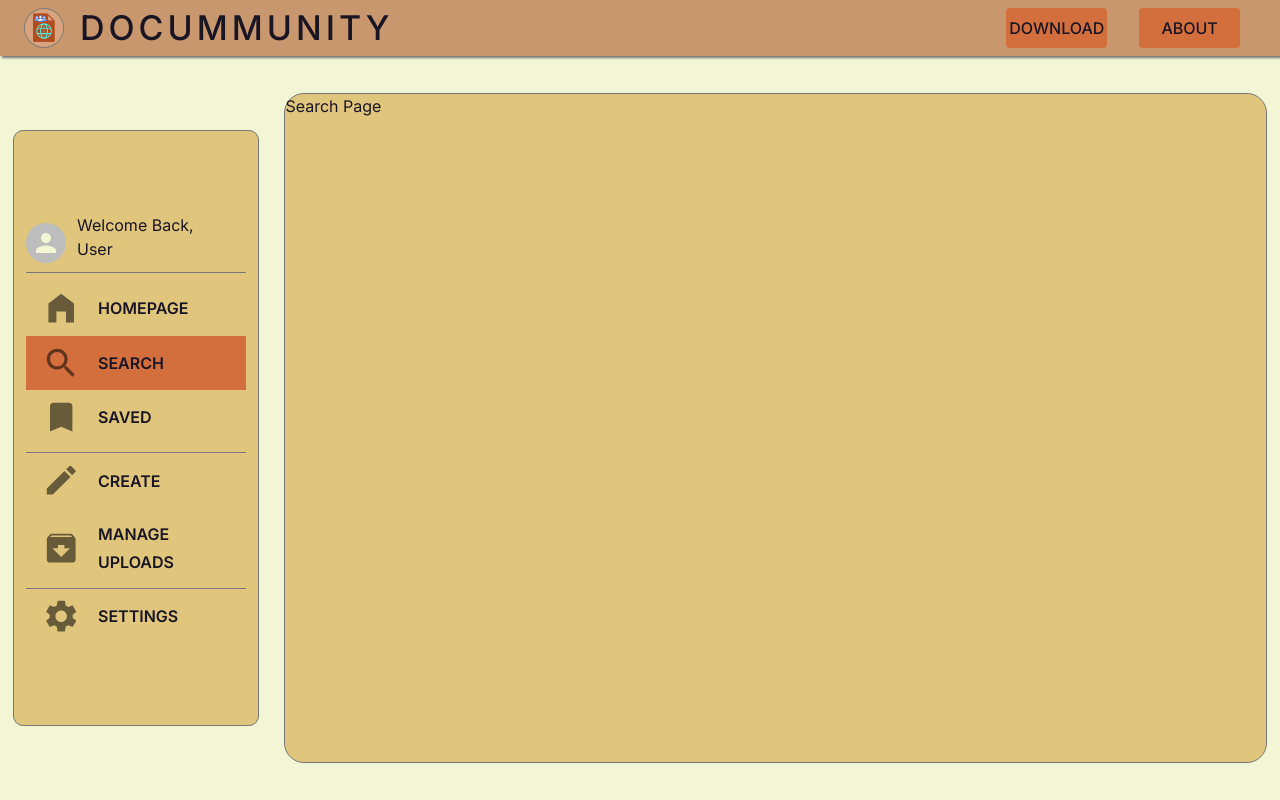
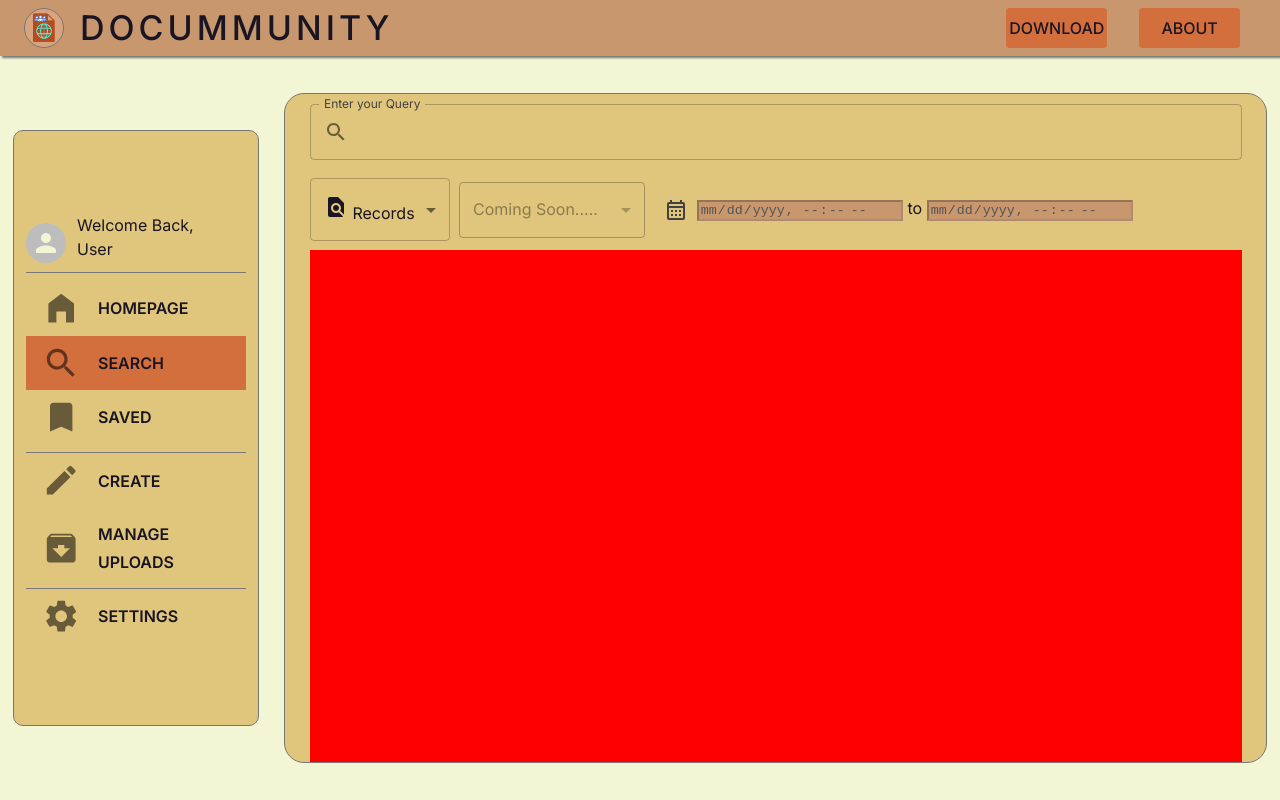
Before and after one commit to AyushGlitchedOut/Docummunity, a React (Vite) app in the folder Frontend/: page /home/search in a window 1280 px wide. Built offline with nearby package versions, Linux system fonts and the light colour scheme; no server answers; sample sign-in values are in the browser's storage.

Commit message:
Progress is slow but it will definitely happen. Built the basic UI for the search Page

```diff
--- a/Frontend/src/Pages/user/SearchPage.tsx
+++ b/Frontend/src/Pages/user/SearchPage.tsx
@@ -1,9 +1,159 @@
-import { Box } from "@mui/material";
+import {
+  CalendarMonth,
+  CalendarMonthOutlined,
+  FindInPage,
+  PersonSearch,
+  Search,
+} from "@mui/icons-material";
+import {
+  Box,
+  InputAdornment,
+  MenuItem,
+  Select,
+  TextField,
+  Checkbox,
+  useTheme,
+} from "@mui/material";
+import { useState } from "react";
 
 function SearchPage() {
+  const [typeofResults, setTypeofResults] = useState<string>("records");
+  const [searchTags, setsearchTags] = useState<string[]>(["Coming Soon....."]);
+  const [useDateTimeFilter, setUseDateTimeFilter] = useState<boolean>(false);
+  const [dateFilterStart, setDateFilterStart] = useState<number>();
+  const [dateFilterEnd, setDateFilterEnd] = useState<number>();
+  const theme = useTheme();
+
   return (
-    <Box sx={{ height: "100%", width: "100%", borderRadius: "20px" }}>
-      Search Page
+    <Box
+      sx={{
+        height: "100%",
+        width: "100%",
+        borderRadius: "20px",
+        display: "flex",
+        alignItems: "center",
+        justifyContent: "start",
+        flexDirection: "column",
+      }}
+    >
+      <Box
+        sx={{
+          width: "95%",
+          display: "flex",
+          alignItems: "center",
+          flexDirection: "column",
+          justifyContent: "space-between",
+        }}
+      >
+        <TextField
+          fullWidth
+          variant="outlined"
+          type="search"
+          label="Enter your Query"
+          slotProps={{
+            input: {
+              startAdornment: (
+                <InputAdornment position="start">
+                  <Search />
+                </InputAdornment>
+              ),
+            },
+          }}
+          sx={{ margin: "1%" }}
+        ></TextField>
+        <Box
+          sx={{
+            margin: "1%",
+            width: "100%",
+            display: "flex",
+            alignItems: "center",
+            flexDirection: "row",
+            justifyContent: "left",
+          }}
+        >
+          <Select
+            value={typeofResults}
+            onChange={(event) => {
+              setTypeofResults(event.target.value);
+            }}
+            sx={{
+              width: "15%",
+            }}
+          >
+            <MenuItem value={"records"}>
+              <FindInPage /> Records
+            </MenuItem>
+            <MenuItem value={"users"}>
+              <PersonSearch /> Users
+            </MenuItem>
+          </Select>
+          <Select
+            value={searchTags}
+            multiple
+            disabled
+            sx={{ width: "20%", marginLeft: "1%" }}
+          >
+            <MenuItem value={"Coming Soon....."}> Coming Soon.....</MenuItem>
+          </Select>
+
+          <Box
+            sx={{
+              marginLeft: "1%",
+              //A webkit property, suppoted everywhere except firefox but its only cosmetic
+              "& .calendar-picker::-webkit-calendar-picker-indicator": {
+                cursor: "pointer",
+              },
+            }}
+          >
+            <Checkbox
+              checked={useDateTimeFilter}
+              onChange={(event) => {
+                setUseDateTimeFilter(event.target.checked);
+              }}
+              icon={<CalendarMonthOutlined />}
+              checkedIcon={<CalendarMonth />}
+            />
+            <input
+              type="datetime-local"
+              min={"1970-01-01T00:00"}
+              disabled={!useDateTimeFilter}
+              className="calendar-picker"
+              style={{
+                backgroundColor: theme.palette.background.paper,
+              }}
+              onChange={(event) => {
+                const epochTime = Math.floor(
+                  new Date(event.target.value).getTime() / 1000,
+                );
+                setDateFilterStart(epochTime);
+              }}
+            />{" "}
+            to {/* Empty space here for padding*/}
+            <input
+              type="datetime-local"
+              min={"1970-01-01T00:00"}
+              disabled={!useDateTimeFilter}
+              className="calendar-picker"
+              style={{
+                backgroundColor: theme.palette.background.paper,
+              }}
+              onChange={(event) => {
+                const epochTime = Math.floor(
+                  new Date(event.target.value).getTime() / 1000,
+                );
+                setDateFilterEnd(epochTime);
+              }}
+            />
+          </Box>
+        </Box>
+      </Box>
+      <Box
+        sx={{
+          width: "95%",
+          height: "80%",
+          backgroundColor: "red",
+        }}
+      ></Box>
     </Box>
   );
 }
```
